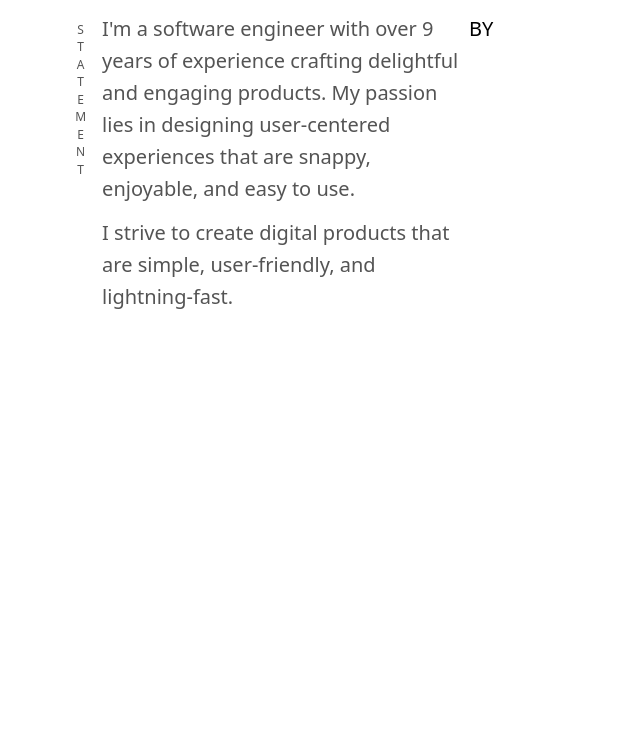
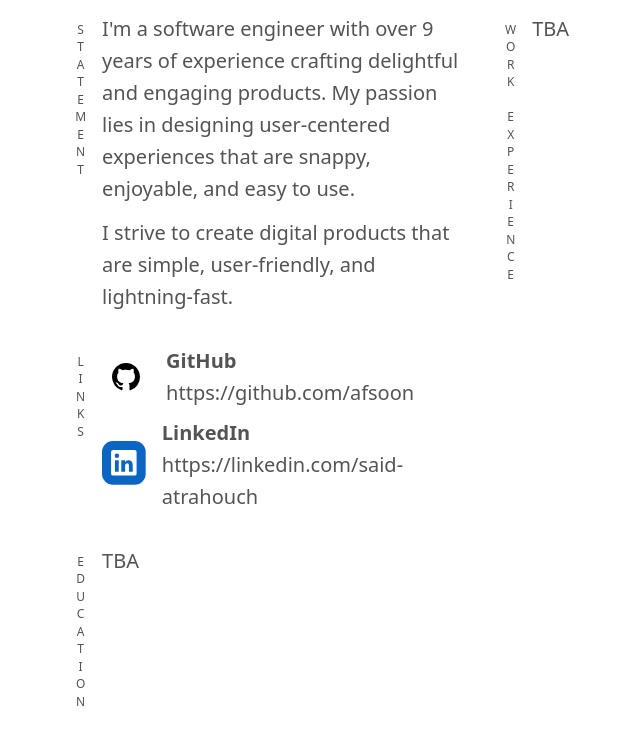
Before and after one commit to Afsoon/Personal-Website, an Astro site: page / in a window 1280 px wide. Shown: the part 71-800 px from the top of the page, without its empty margins (171-811 px from the left). Built offline with nearby package versions, Linux system fonts and the light colour scheme; Astro itself is replaced by a stand-in of ours.

Commit message:
Social links section

```diff
--- /dev/null
+++ b/src/components/Links.astro
@@ -0,0 +1,83 @@
+---
+import Section from './Section.astro';
+
+const socialIcons = {
+  GitHub: `<svg xmlns="http://www.w3.org/2000/svg" fill="none" viewBox="0 0 24 24">
+    <rect width="24" height="24" fill="#fff" rx="6"/>
+    <g clip-path="url(#a)">
+      <path fill="#000" d="M12 5c3.867 0 7 3.133 7 7a7.012 7.012 0 0 1-4.769 6.641c-.35.07-.481-.148-.481-.332 0-.236.009-.989.009-1.925 0-.657-.219-1.077-.473-1.295 1.558-.175 3.194-.77 3.194-3.457 0-.77-.271-1.39-.718-1.88.07-.176.316-.893-.07-1.856 0 0-.586-.192-1.925.718a6.495 6.495 0 0 0-1.75-.237c-.595 0-1.19.08-1.75.237-1.338-.902-1.925-.718-1.925-.718-.385.963-.14 1.68-.07 1.855a2.724 2.724 0 0 0-.717 1.882c0 2.677 1.627 3.28 3.185 3.456-.201.175-.385.481-.446.936-.403.184-1.409.481-2.039-.577-.131-.21-.525-.727-1.076-.718-.587.009-.237.332.008.464.298.166.64.787.718.989.14.393.595 1.146 2.354.822 0 .586.008 1.137.008 1.304 0 .183-.13.393-.48.332A6.996 6.996 0 0 1 5 12c0-3.867 3.133-7 7-7Z"/>
+    </g>
+    <defs>
+      <clipPath id="a">
+        <path fill="#fff" d="M5 5h14v14H5z"/>
+      </clipPath>
+    </defs>
+  </svg>`,
+  LinkedIn: `<svg xmlns="http://www.w3.org/2000/svg" fill="none" viewBox="0 0 24 24">
+    <rect width="24" height="24" fill="#0A66C2" rx="6"/>
+    <path fill="#fff" d="M17.95 5H6.05A1.05 1.05 0 0 0 5 6.05v11.9A1.05 1.05 0 0 0 6.05 19h11.9A1.05 1.05 0 0 0 19 17.95V6.05A1.05 1.05 0 0 0 17.95 5ZM9.2 16.9H7.1v-6.3h2.1v6.3ZM8.15 9.375A1.225 1.225 0 1 1 9.41 8.15a1.246 1.246 0 0 1-1.26 1.225ZM16.9 16.9h-2.1v-3.318c0-.994-.42-1.351-.966-1.351a1.218 1.218 0 0 0-1.134 1.302.459.459 0 0 0 0 .098V16.9h-2.1v-6.3h2.03v.91a2.177 2.177 0 0 1 1.89-.98c1.085 0 2.352.602 2.352 2.562L16.9 16.9Z"/>
+  </svg>`,
+} as const;
+
+const socialLinks: Record<SocialIconsType, string> = {
+  GitHub: "https://github.com/afsoon",
+  LinkedIn: "https://linkedin.com/said-atrahouch"
+}
+
+type SocialIconsType = keyof typeof socialIcons;
+---
+
+<Section title='Links'>
+	<ul class="list">
+		{Object.keys(socialIcons).map((socialIcon) => {
+      const link = socialLinks[socialIcon as SocialIconsType]
+      return <li class="list_item">
+        <div class="icon">
+          <Fragment set:html={socialIcons[socialIcon as SocialIconsType]} />
+        </div>
+        <div class="website_information">
+          <h4 class="website_name">{socialIcon}</h4>
+          <a class="website_link" href=`${link}` target="_blank">{link}</a>
+        </div>
+      </li>
+    })}
+	</ul>
+</Section>
+
+<style>
+	.icon {
+		--svg-size: 48px;
+		width: var(--svg-size);
+		height: var(--svg-size);
+		align-self: center;
+	}
+
+	.list {
+		list-style: none;
+		margin: 0;
+		padding: 0;
+		list-style-position: inside;
+		display: flex;
+		flex-direction: column;
+		gap: 0.5rem;
+	}
+
+	.list_item {
+		display: flex;
+		gap: 1rem;
+	}
+
+	.website_information {
+		color: #545454;
+	}
+
+	.website_link,
+	.website_link:visited {
+		text-decoration: none;
+		color: inherit;
+	}
+
+	.website_link:hover {
+		text-decoration: underline;
+	}
+</style>
--- a/src/pages/index.astro
+++ b/src/pages/index.astro
@@ -1,6 +1,7 @@
 ---
 import Layout from '../layouts/Layout.astro';
 import Section from '../components/Section.astro';
+import Links from '../components/Links.astro';
 ---
 
 <Layout title="Welcome to Astro.">
@@ -11,12 +12,18 @@ import Section from '../components/Section.astro';
 	<main>
 		<div class="column">
 			<Section title='statement'>
-			<p>I'm a software engineer with over 9 years of experience crafting delightful and engaging products. My passion lies in designing user-centered experiences that are snappy, enjoyable, and easy to use.</p>
-			<p>I strive to create digital products that are simple, user-friendly, and lightning-fast.</p>
-		</Section>
+				<p>I'm a software engineer with over 9 years of experience crafting delightful and engaging products. My passion lies in designing user-centered experiences that are snappy, enjoyable, and easy to use.</p>
+				<p>I strive to create digital products that are simple, user-friendly, and lightning-fast.</p>
+			</Section>
+			<Links />
+			<Section title='education'>
+				TBA
+			</Section>
 		</div>
 		<div class="column">
-BY
+			<Section title='Work Experience'>
+				TBA
+			</Section>
 		</div>
 	</main>
 </Layout>
@@ -26,6 +33,7 @@ BY
 		font-size: 20px;
 		line-height: 1.6;
 		display: flex;
+		gap: 2rem
 	}
 
 	header {
@@ -33,6 +41,9 @@ BY
 	}
 	.column {
 		flex: 0 0 50%;
+		display: flex;
+		flex-direction: column;
+		gap: 2rem;
 	}
 	h1 {
 		font-size: 2rem;
```
